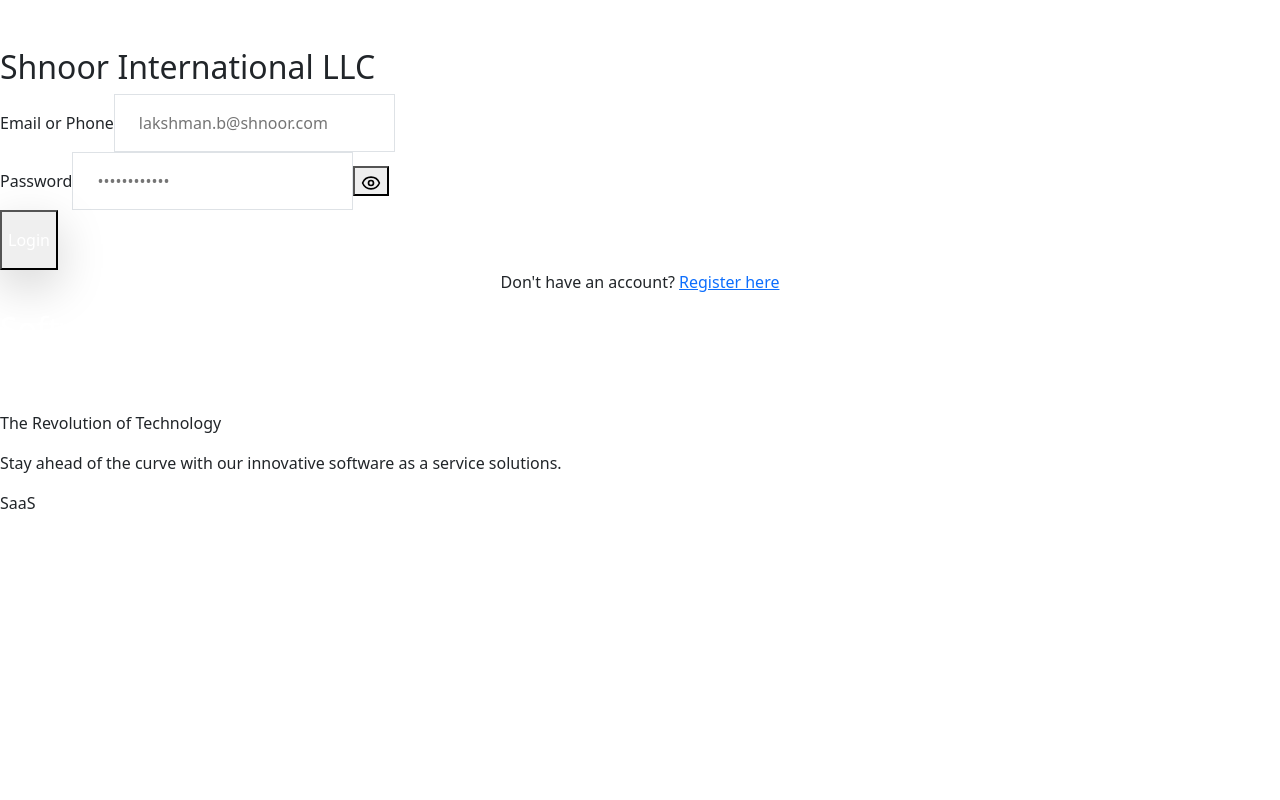
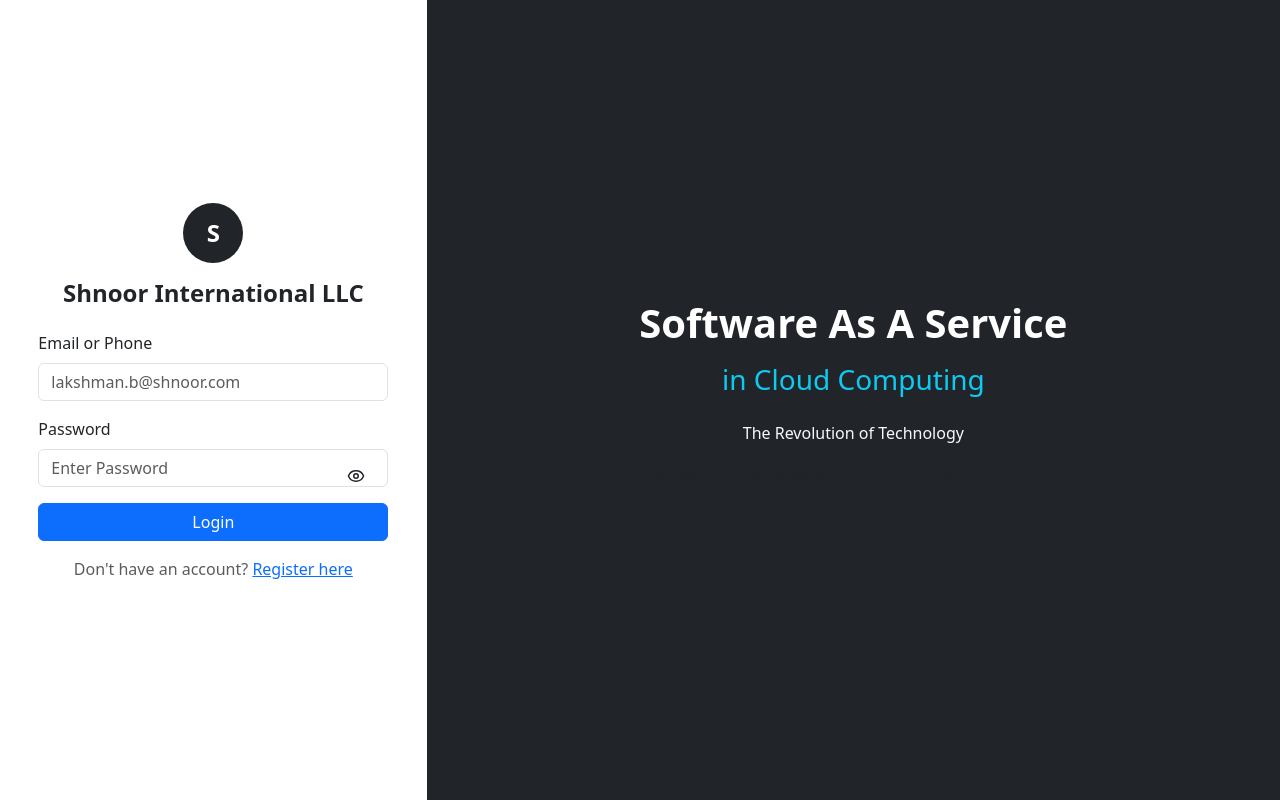
Before and after one commit to dsasaqqwdx/crm-saas-portal, a React (Create React App) app in the folder frontend/: page /login in a window 1280 px wide. Built offline with nearby package versions, Linux system fonts and the light colour scheme.

Commit message:
modified styles

```diff
--- a/frontend/src/components/Login.jsx
+++ b/frontend/src/components/Login.jsx
@@ -4,124 +4,171 @@ import { useNavigate, Link } from "react-router-dom";
 import { Eye, EyeOff } from "lucide-react";
 
 function Login() {
+
   const [email, setEmail] = useState("");
   const [password, setPassword] = useState("");
   const [showPassword, setShowPassword] = useState(false);
+
   const navigate = useNavigate();
 
   const loginUser = async (e) => {
-    e.preventDefault(); // Prevents page refresh
+    e.preventDefault();
+
     try {
-      const res = await axios.post("http://localhost:5000/api/auth/login", {
-        email,
-        password,
-      });
+
+      const res = await axios.post(
+        "http://localhost:5000/api/auth/login",
+        { email, password }
+      );
 
       localStorage.setItem("token", res.data.token);
       localStorage.setItem("role", res.data.user.role);
 
       alert("Login Successful");
-      navigate("/dashboard"); // Redirects to dashboard
+
+      navigate("/dashboard");
+
     } catch (err) {
+
       alert(err.response?.data?.message || "Invalid Credentials");
+
     }
   };
 
   return (
-    <div className="min-h-screen flex flex-col lg:flex-row bg-[#f8fafc]">
-      {/* Left Side: Login Form */}
-      <div className="w-full lg:w-1/3 flex flex-col justify-center px-12 py-12 bg-white shadow-xl z-10">
-        <div className="mb-10 flex flex-col items-center lg:items-start">
-          <div className="w-16 h-16 bg-[#1a1c23] rounded-full flex items-center justify-center mb-4">
-            <span className="text-white font-bold text-2xl">S</span>
-          </div>
-          <h2 className="text-2xl font-bold text-gray-800 uppercase tracking-tighter">
-            Shnoor International LLC
-          </h2>
+
+    <div className="container-fluid vh-100">
+
+      <div className="row h-100">
+
+        {/* Left Login Form */}
+
+        <div className="col-lg-4 d-flex align-items-center justify-content-center bg-white shadow">
+
+          <div style={{ width: "100%", maxWidth: "350px" }}>
+
+            <div className="text-center mb-4">
+
+              <div className="bg-dark text-white rounded-circle d-flex align-items-center justify-content-center mx-auto mb-3"
+                style={{ width: "60px", height: "60px" }}>
+
+                <span className="fw-bold fs-4">S</span>
+
               </div>
 
-        <form onSubmit={loginUser} className="space-y-6">
-          <div>
-            <label className="block text-sm font-medium text-gray-700 mb-1">Email or Phone</label>
+              <h4 className="fw-bold">
+                Shnoor International LLC
+              </h4>
+
+            </div>
+
+
+            <form onSubmit={loginUser}>
+
+              <div className="mb-3">
+
+                <label className="form-label">
+                  Email or Phone
+                </label>
+
                 <input
                   type="email"
-              className="w-full px-4 py-3 rounded-lg border border-gray-200 focus:ring-2 focus:ring-blue-500 focus:border-transparent outline-none transition-all"
+                  className="form-control"
                   placeholder="lakshman.b@shnoor.com"
                   value={email}
                   onChange={(e) => setEmail(e.target.value)}
                   required
                 />
+
               </div>
 
-          <div className="relative">
-            <label className="block text-sm font-medium text-gray-700 mb-1">Password</label>
+
+              <div className="mb-3 position-relative">
+
+                <label className="form-label">
+                  Password
+                </label>
+
                 <input
                   type={showPassword ? "text" : "password"}
-              className="w-full px-4 py-3 rounded-lg border border-gray-200 focus:ring-2 focus:ring-blue-500 focus:border-transparent outline-none transition-all"
-              placeholder="••••••••••••"
+                  className="form-control"
+                  placeholder="Enter Password"
                   value={password}
                   onChange={(e) => setPassword(e.target.value)}
                   required
                 />
+
                 <button
                   type="button"
                   onClick={() => setShowPassword(!showPassword)}
-              className="absolute right-3 top-9 text-gray-400 hover:text-gray-600"
+                  className="btn position-absolute"
+                  style={{ right: "10px", top: "38px" }}
                 >
-              {showPassword ? <EyeOff size={20} /> : <Eye size={20} />}
+
+                  {showPassword ? <EyeOff size={18}/> : <Eye size={18}/>}
+
                 </button>
+
               </div>
+
 
               <button
                 type="submit"
-            className="w-full bg-[#3b82f6] hover:bg-blue-700 text-white font-bold py-3 rounded-lg transition-colors shadow-lg shadow-blue-200"
+                className="btn btn-primary w-100"
               >
                 Login
               </button>
+
             </form>
 
-        <p className="mt-8 text-center text-sm text-gray-500">
+
+            <p className="text-center mt-3 text-muted">
+
               Don't have an account?{" "}
-          <Link to="/register" className="text-blue-600 font-semibold hover:underline">
+
+              <Link to="/register">
                 Register here
               </Link>
+
             </p>
+
           </div>
 
-      {/* Right Side: Visual Banner (Matches your Screenshot) */}
-      <div className="hidden lg:flex lg:w-2/3 bg-white items-center justify-center p-12">
-        <div className="relative w-full max-w-4xl h-[400px] rounded-3xl overflow-hidden shadow-2xl flex items-center bg-[#0a214d]">
-          {/* Blue Text Section */}
-          <div className="w-1/2 p-12 z-10">
-            <h2 className="text-4xl font-bold text-white mb-4 leading-tight">
-              Software As A Service <br />
-              <span className="text-blue-300">in Cloud Computing</span>
-            </h2>
-            <p className="text-blue-100 text-2xl font-light mb-6">
+        </div>
+
+
+        {/* Right Banner */}
+
+        <div className="col-lg-8 d-none d-lg-flex align-items-center justify-content-center bg-dark text-white">
+
+          <div className="text-center p-5">
+
+            <h1 className="fw-bold mb-3">
+              Software As A Service
+            </h1>
+
+            <h3 className="text-info mb-4">
+              in Cloud Computing
+            </h3>
+
+            <p className="text-light">
               The Revolution of Technology
             </p>
-            <p className="text-gray-400 text-sm italic">
-              Stay ahead of the curve with our innovative software as a service solutions.
+
+            <p className="text-muted">
+              Stay ahead of the curve with our innovative SaaS solutions.
             </p>
+
           </div>
 
-          {/* Circular Graphic Section (Stylized placeholder for the SaaS circle) */}
-          <div className="w-1/2 relative h-full flex items-center justify-center overflow-hidden">
-             <div className="w-64 h-64 border-8 border-blue-400/30 rounded-full flex items-center justify-center relative">
-                <div className="w-48 h-48 bg-white rounded-full flex items-center justify-center shadow-inner">
-                   <span className="text-4xl font-black text-[#0a214d]">SaaS</span>
         </div>
-                {/* Decorative floating nodes */}
-                <div className="absolute top-0 right-0 bg-red-500 text-white text-[10px] p-2 rounded-full px-3">Document Management</div>
-                <div className="absolute bottom-0 right-0 bg-blue-500 text-white text-[10px] p-2 rounded-full px-3">Mail Services</div>
-                <div className="absolute top-0 left-0 bg-yellow-600 text-white text-[10px] p-2 rounded-full px-3">Business Services</div>
-                <div className="absolute bottom-0 left-0 bg-emerald-500 text-white text-[10px] p-2 rounded-full px-3">Social Networks</div>
+
       </div>
+
     </div>
-        </div>
-      </div>
-    </div>
+
   );
+
 }
 
 export default Login;
```
Lines whose indentation alone changed are shown as unchanged.
